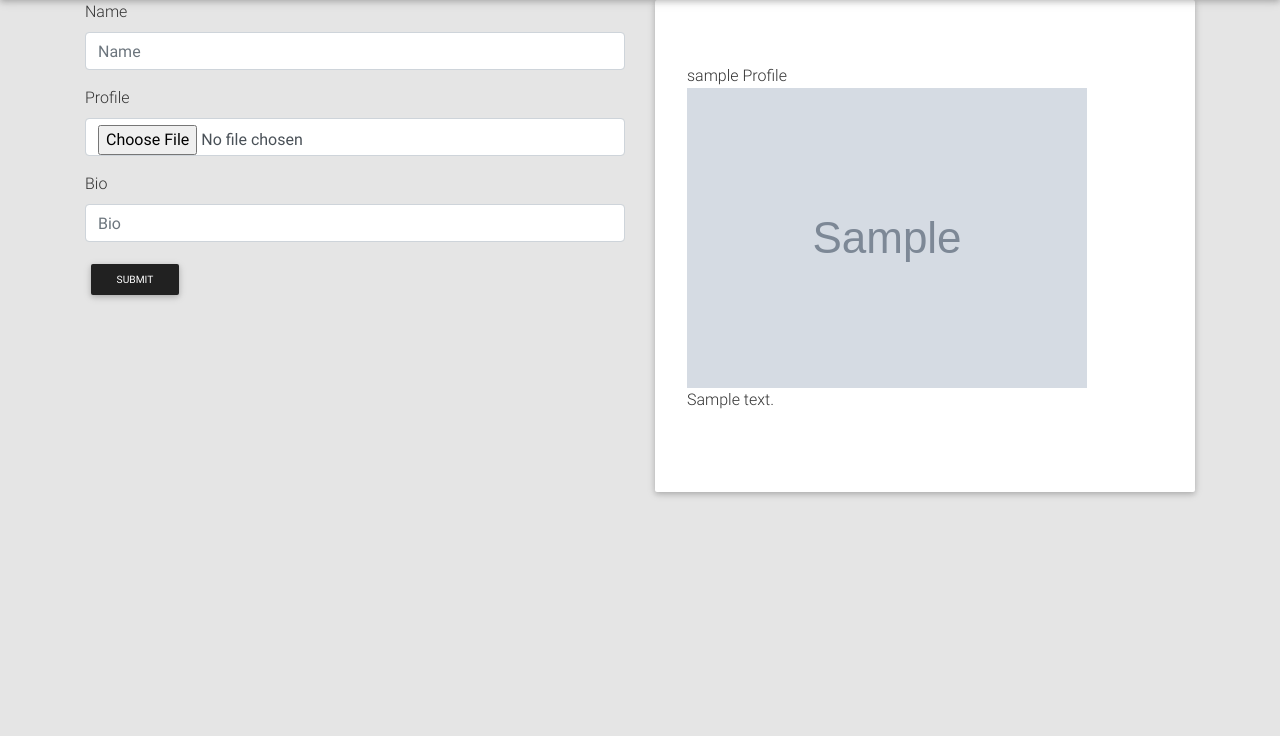
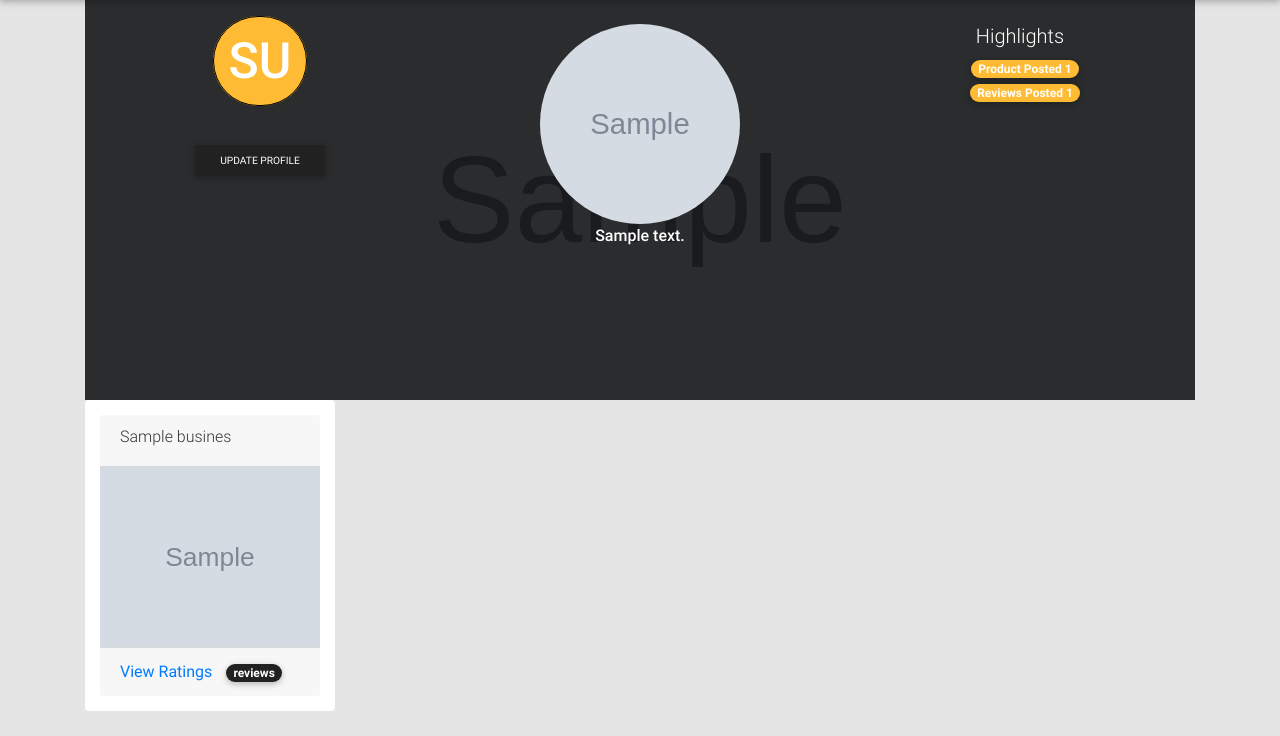
Before and after one commit to kipkemoimayor/Dojo_Trust, a Django app: page /profile/ in a window 1280 px wide. Shown: the part 64-800 px from the top of the page. Run offline with Django 3.2, Linux system fonts and the light colour scheme; a user stored in the database is signed in; tables that the repository leaves empty hold one stand-in row (values such as "Sample post"); grey boxes marked "Sample" are stand-in pictures; some libraries are stand-ins or nearby versions.

Commit message:
Created a product display page

```diff
--- a/dojotrust/forms.py
+++ b/dojotrust/forms.py
@@ -9,6 +9,10 @@ class ProfileForm(forms.ModelForm):
     class Meta:
         model=Users
         exclude=['user']
+        widgets={
+            'name': forms.TextInput(attrs={'placeholder':'Full names'}),
+        }
+
 
 
 class ReviewForm(forms.ModelForm):
--- a/dojotrust/static/css/style.css
+++ b/dojotrust/static/css/style.css
@@ -174,3 +174,35 @@ h4{
   background-color: rgba(0,0,0,0.05);
   padding: 5px;
 }
+.update{
+  margin: auto;
+  width: 40%;
+  border: 1px solid rgba(0,0,0,0.1);
+  padding: 20px;
+}
+#short{
+  padding: 15px;
+  font-size: 50px;
+  font-weight: 500;
+  white-space: pre-wrap;
+  border: 1px solid black;
+  color: white;
+  background-color: rgba(0,0,0,0.1);
+  text-transform: capitalize;
+  border-radius: 90px;
+  text-align:center;
+}
+.profilImage{
+  background-position: center;
+  background-repeat: no-repeat;
+  background-size: cover;
+  height: 50vh;
+}
+.mayor{
+
+  background-color: rgba(0,0,0,0.8) !important;
+  color: white;
+  text-align: center;
+  height: 50vh;
+  font-weight: 500;
+}
--- a/dojotrust/templates/profile.html
+++ b/dojotrust/templates/profile.html
@@ -4,34 +4,105 @@
   {%block content%}
 <div class="container">
   <div class="row">
-    <div class="col-md-6">
+    <div class="col-md-12">
+
+      {%for i in profiles%}
+      {%if i.profile%}
+        <div style="background-image:url({{i.profile.url}})" class="jumboton profilImage">
+          <div class="mayor">
+
+
+            {%endif%}
+            <br>
+          {%endfor%}
+          {%if profiles%}
+
+          <div class="row">
+          <div class="col-md-4 ">
+          <p style='text-align:center'> <strong class="bg-warning" id="short">{{name}}</strong></p>
+            <br>
+            <p style='text-align:center'><button class="btn btn-dark btn-sm" type="button" name="button">Update profile</button></p>
+          </div>
+          <div class="col-md-4 ">
+            {%for i in profiles%}
+            {%if i.profile%}
+            <img height="200" width="200" class="rounded-circle " src="{{i.profile.url}}" alt="">
+            {%else%}
+            <img src="" alt="{{user}}">
+            {%endif%}
+            <p style="">{{i.bio}}</p>
+
+            {%endfor%}
+            {%else%}
+            <div class="update">
               <form class="form-group" action="{%url 'profile'%}" enctype="multipart/form-data" method="post">
+                <h5 style="text-align:center" class="alert alert-info">Please Update Your Profile</h5>
                 {%csrf_token%}
                 {%bootstrap_form form%}
                 <button class="btn btn-dark btn-sm" type="submit" name="button">Submit</button>
 
               </form>
+            </div>
+            {%endif%}
+          </div>
+          <div class="col-md-4 ">
+            <h5>Highlights</h5>
+            <span  style="margin-left:10px;"class="badge badge-pill badge-warning"> Product Posted {{business.count}}</span> <br>
+            <span  style="margin-left:10px;"class="badge badge-pill badge-warning"> Reviews Posted {{reviews.count}}</span>
+
 
           </div>
-    <div class="col-md-6">
+            </div>
+        </div>
+          </div>
 
-      <div class="jumbotron">
-      {{user}} Profile
-      {%for i in profiles%}
-      {%if i.profile%}
-      <img class="img-fluid" src="{{i.profile.url}}" alt="">
-      {%else%}
-      <img src="" alt="{{user}}">
-      {%endif%}
-      <p>{{i.bio}}</p>
-      {%endfor%}
 
     </div>
 
   </div>
+  </div>
+  <div class="container">
 
+  <div class="row">
+    {%if business%}
+    {%for busi in business%}
+    <div class="col-md-3">
+      <div class="card sizecard">
+        <div class="card-header">
+          <h6>{{busi.businesName}}</h6>
+        </div>
+        <div class="image">
+          <img class="images" src="{{busi.image.url}}" alt="">
+        </div>
+      <div class="card-footer">
+        <a href="{%url 'single' busi.id%}{{busi.businesName}}">View Ratings</a>
+
+        <span  style="margin-left:10px;"class="badge badge-pill badge-dark"> reviews</span>
+
+      </div>
+      </div>
+      </div>
+
+
+        {%endfor%}
+
+      {%else%}
+
+        <div class="col-md-12">
+          <p style='text-align:center;height:20vh' class="alert alert-dark"> <br>You have no Product Published <br>
+          Do you own business ? <a class="btn btn-outline-warning btn-sm" href="{%url 'dashboard'%}{{user}}">Publish your Product</a></p>
+          {%endif%}
         </div>
 
       </div>
 
+
+
+
+
+
+
+
+</div>
+
 {%endblock%}
--- a/dojotrust/views.py
+++ b/dojotrust/views.py
@@ -52,6 +52,8 @@ def dashboard(request):
 def profile(request):
     try:
         profiles=Users.objects.filter(user=request.user)
+        business=Business.objects.filter(user=request.user)
+        reviews=Reviews.objects.filter(user=request.user)
     except Exception as e:
         raise Http404()
     if request.method=='POST':
@@ -64,7 +66,19 @@ def profile(request):
     else:
         form=ProfileForm()
 
-    return render(request,'profile.html',{'form':form,'profiles':profiles})
+    name=''
+    for na in profiles:
+        name=na.name
+
+    new_name=name.split(" ")
+    if len(new_name)>=2:
+
+        newName=new_name[0][0]+new_name[1][0]
+    else:
+        newName=''
+
+
+    return render(request,'profile.html',{'form':form,'profiles':profiles,'name':newName,'business':business,'reviews':reviews})
 @login_required(login_url='/accounts/login/')
 def single_business(request,business_id):
     try:
```
Lines whose indentation alone changed are shown as unchanged.
